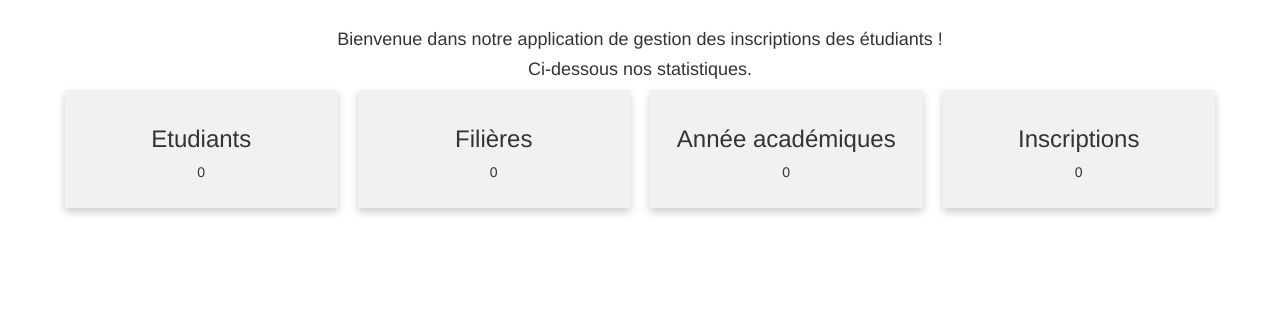
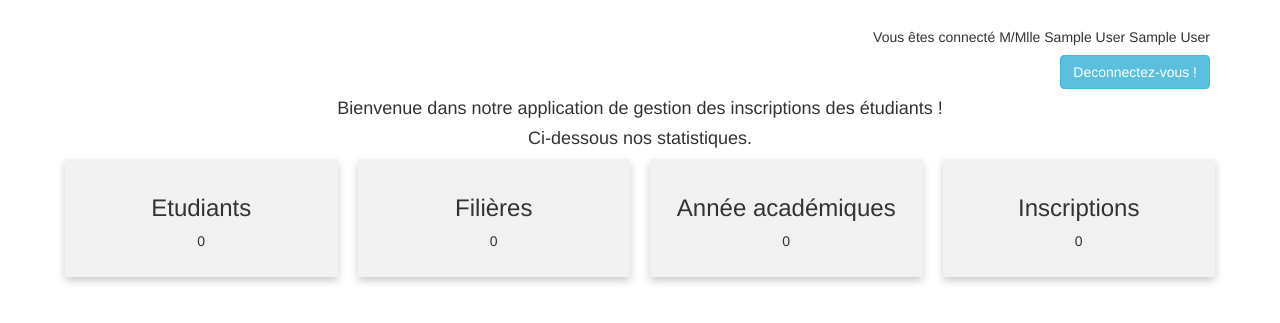
Before and after one commit to MaFlore/examen, a PHP site: page /accueil.php in a window 1280 px wide. Shown: the part 52-375 px from the top of the page. Run offline with PHP 8.4, Linux system fonts and the light colour scheme; the visitor is signed in with stand-in values (Sample User, id 1); data that the repository does not hold is empty.

Commit message:
Ajout du boutton de deconnexion dans le fichier accueil.php

```diff
--- a/accueil.php
+++ b/accueil.php
@@ -1,6 +1,7 @@
 <?php
 
     include('connexionDB.php');
+    session_start();
     $nombres_etudiants = $connexion->prepare("SELECT * FROM etudiant");
     $nombres_etudiants->execute();
     $result_etudiants = $nombres_etudiants->rowCount();
@@ -38,6 +39,12 @@
         <?php include('navigation.php') ?>
     </nav>
     <div class="container">
+        <div style="text-align: right;">
+            <h5>Vous êtes connecté M/Mlle <?php echo $_SESSION['nom'].' '.$_SESSION['prenom']; ?></h5>
+            <a href="">
+                <button type="button" class="btn rounded-pill btn-info">Deconnectez-vous !</button>
+            </a>
+        </div>
         <h4 style="text-align: center;">Bienvenue dans notre application de gestion des inscriptions des étudiants !</h4>
         <h4 style="text-align: center;">Ci-dessous nos statistiques.</h4>
         <div class="row">
```
